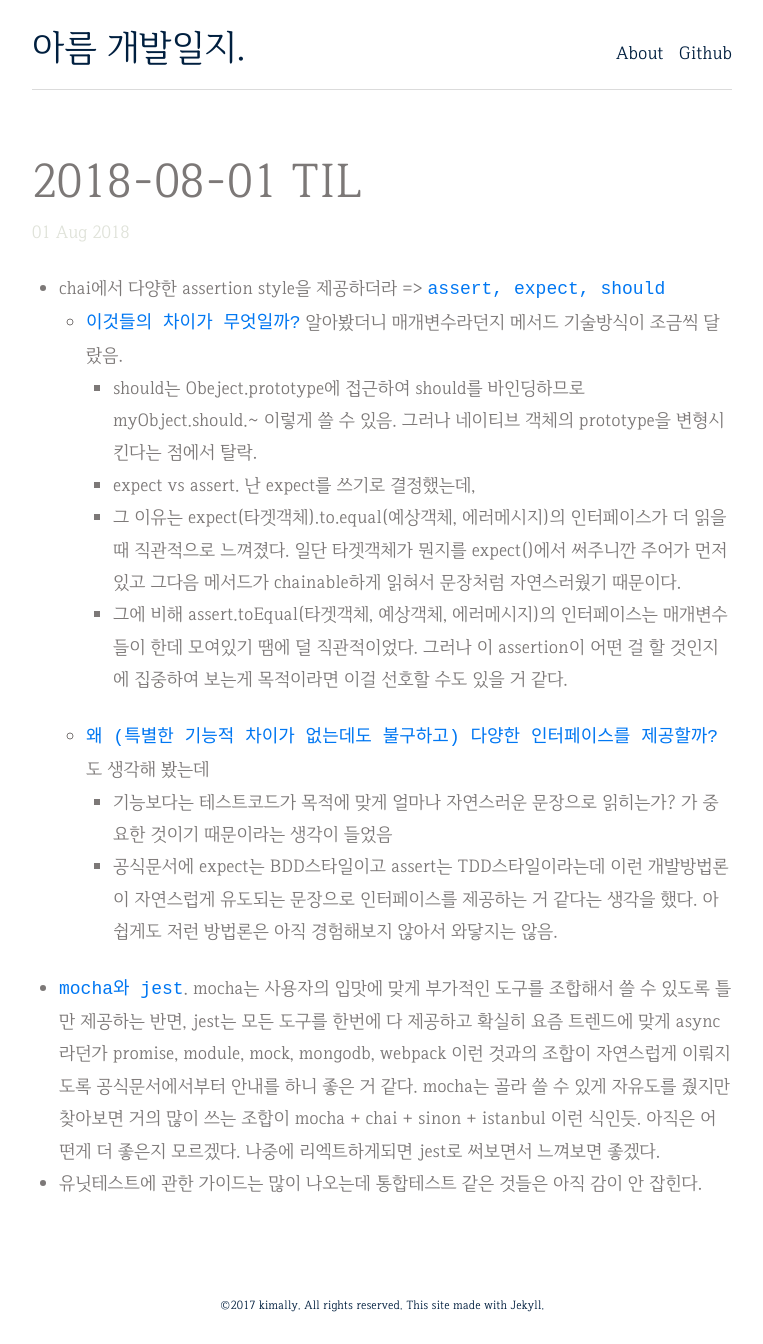
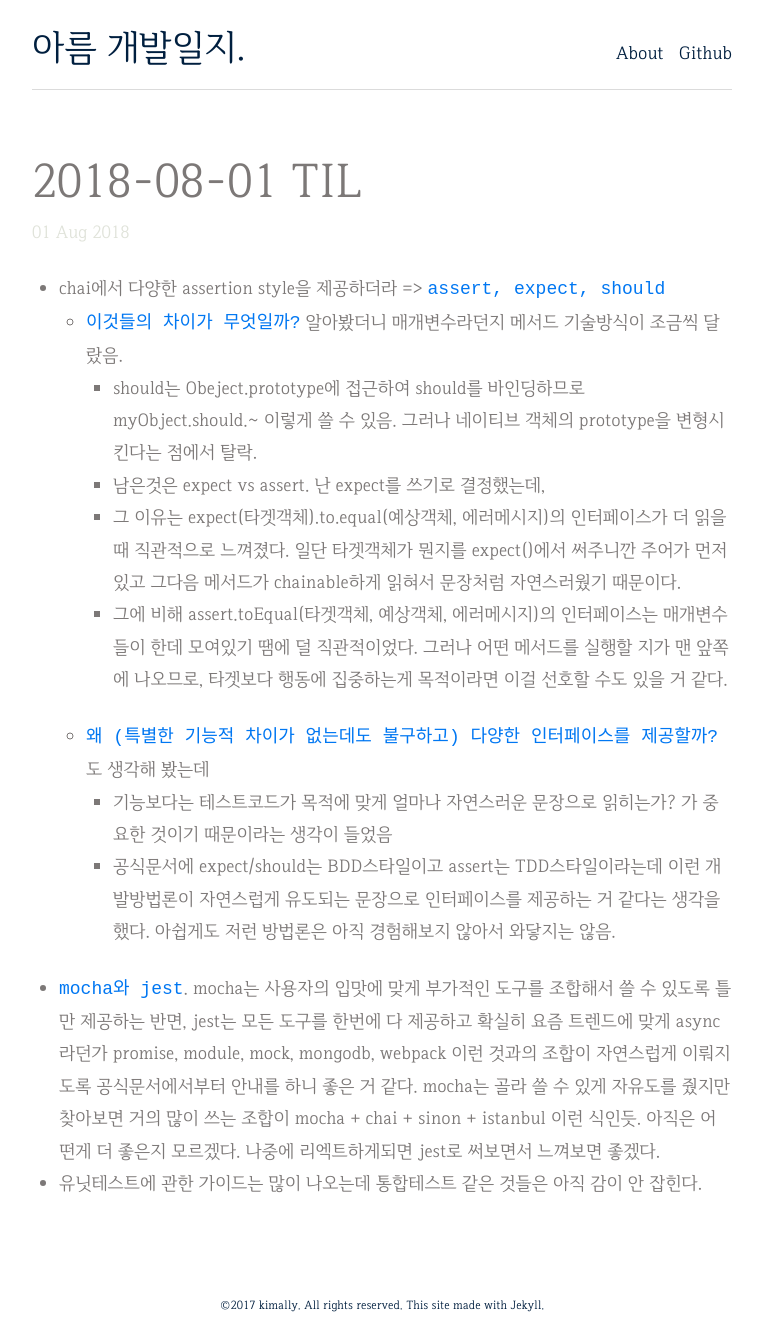
Before and after one commit to LumiLoves/lumiloves.github.io, a Jekyll site: the page built from _posts/2018-08-01-TIL.md, in a window 1280 px wide. Shown: the whole page, without its empty margins (258-1021 px from the left). Built offline with Jekyll 4.4.1, drawn with Linux system fonts in a browser that asks for light colours.

Commit message:
Update 2018-08-01-TIL.md

```diff
--- a/_posts/2018-08-01-TIL.md
+++ b/_posts/2018-08-01-TIL.md
@@ -6,11 +6,11 @@ tag: [ TIL ]
 * chai에서 다양한 assertion style을 제공하더라 => `assert, expect, should`
   * `이것들의 차이가 무엇일까?` 알아봤더니 매개변수라던지 메서드 기술방식이 조금씩 달랐음.
     * should는 Obeject.prototype에 접근하여 should를 바인딩하므로 myObject.should.~ 이렇게 쓸 수 있음. 그러나 네이티브 객체의 prototype을 변형시킨다는 점에서 탈락.
-    * expect vs assert. 난 expect를 쓰기로 결정했는데,
+    * 남은것은 expect vs assert. 난 expect를 쓰기로 결정했는데,
     * 그 이유는 expect(타겟객체).to.equal(예상객체, 에러메시지)의 인터페이스가 더 읽을때 직관적으로 느껴졌다. 일단 타겟객체가 뭔지를 expect()에서 써주니깐 주어가 먼저 있고 그다음 메서드가 chainable하게 읽혀서 문장처럼 자연스러웠기 때문이다.
-    * 그에 비해 assert.toEqual(타겟객체, 예상객체, 에러메시지)의 인터페이스는 매개변수들이 한데 모여있기 땜에 덜 직관적이었다. 그러나 이 assertion이 어떤 걸 할 것인지에 집중하여 보는게 목적이라면 이걸 선호할 수도 있을 거 같다.
+    * 그에 비해 assert.toEqual(타겟객체, 예상객체, 에러메시지)의 인터페이스는 매개변수들이 한데 모여있기 땜에 덜 직관적이었다. 그러나 어떤 메서드를 실행할 지가 맨 앞쪽에 나오므로, 타겟보다 행동에 집중하는게 목적이라면 이걸 선호할 수도 있을 거 같다.
   * `왜 (특별한 기능적 차이가 없는데도 불구하고) 다양한 인터페이스를 제공할까?`도 생각해 봤는데
     * 기능보다는 테스트코드가 목적에 맞게 얼마나 자연스러운 문장으로 읽히는가? 가 중요한 것이기 때문이라는 생각이 들었음
-    * 공식문서에 expect는 BDD스타일이고 assert는 TDD스타일이라는데 이런 개발방법론이 자연스럽게 유도되는 문장으로 인터페이스를 제공하는 거 같다는 생각을 했다. 아쉽게도 저런 방법론은 아직 경험해보지 않아서 와닿지는 않음.
+    * 공식문서에 expect/should는 BDD스타일이고 assert는 TDD스타일이라는데 이런 개발방법론이 자연스럽게 유도되는 문장으로 인터페이스를 제공하는 거 같다는 생각을 했다. 아쉽게도 저런 방법론은 아직 경험해보지 않아서 와닿지는 않음.
 * `mocha와 jest`. mocha는 사용자의 입맛에 맞게 부가적인 도구를 조합해서 쓸 수 있도록 틀만 제공하는 반면, jest는 모든 도구를 한번에 다 제공하고 확실히 요즘 트렌드에 맞게 async라던가 promise, module, mock, mongodb, webpack 이런 것과의 조합이 자연스럽게 이뤄지도록 공식문서에서부터 안내를 하니 좋은 거 같다. mocha는 골라 쓸 수 있게 자유도를 줬지만 찾아보면 거의 많이 쓰는 조합이 mocha + chai + sinon + istanbul 이런 식인듯. 아직은 어떤게 더 좋은지 모르겠다. 나중에 리엑트하게되면 jest로 써보면서 느껴보면 좋겠다.
 * 유닛테스트에 관한 가이드는 많이 나오는데 통합테스트 같은 것들은 아직 감이 안 잡힌다.
```
